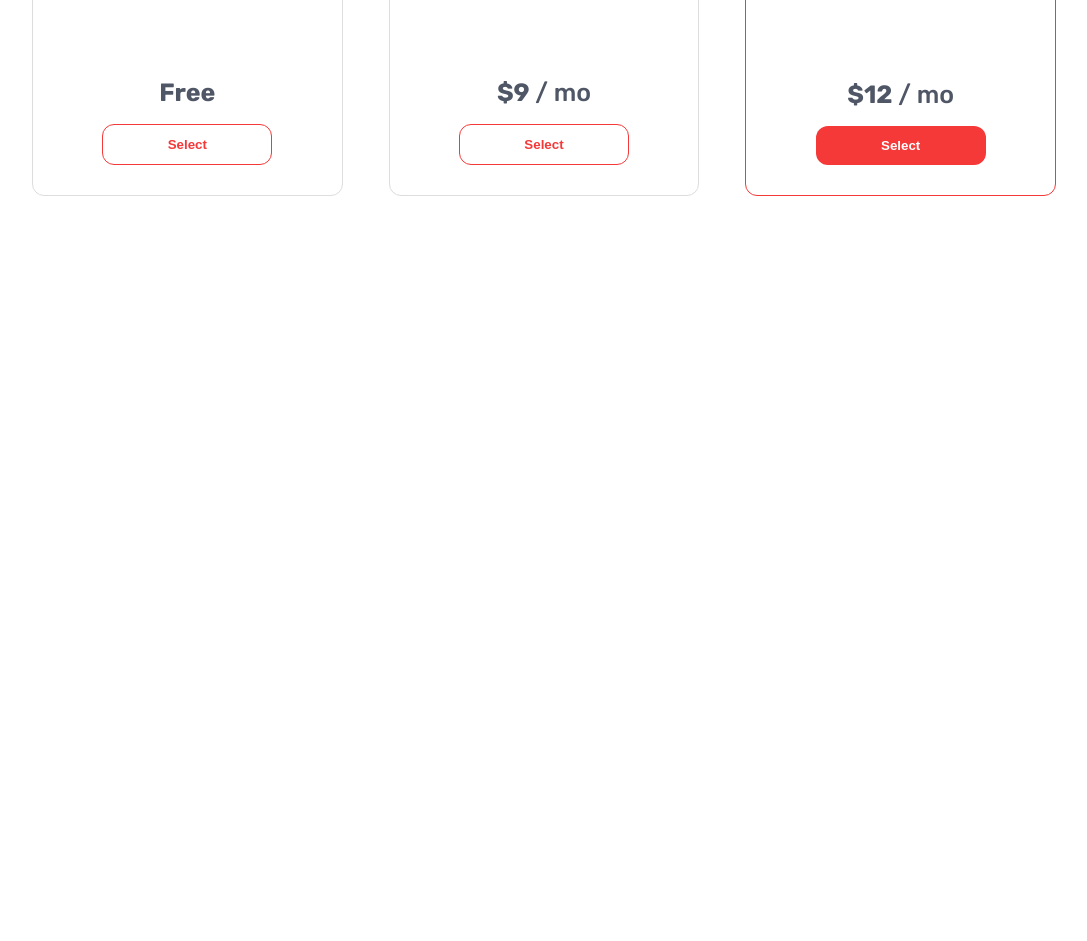
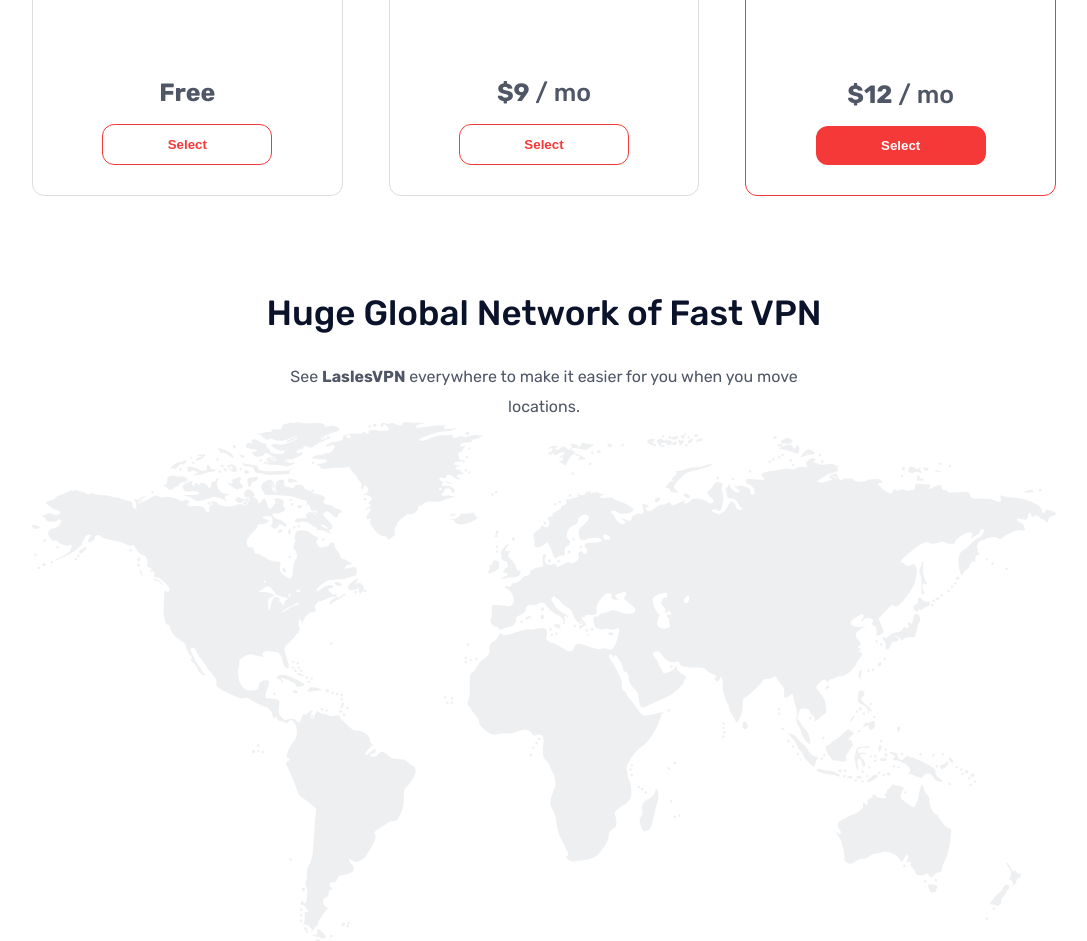
Before and after one commit to Yussif20/laseles_vpn_landing_page, a plain HTML site: page index.html in a window 1280 px wide. Shown: the part 2190-3131 px from the top of the page, without its empty margins (96-1183 px from the left). Before the commit the page ends 2432 px from the top, so only its background shows below. Drawn offline with Linux system fonts and the light colour scheme.

Commit message:
adding the partners section

```diff
--- a/components/_global.scss
+++ b/components/_global.scss
@@ -28,6 +28,21 @@ section {
   padding: 4.6rem 0;
 }
 
+.section__heading {
+  text-align: center;
+  margin: 0 auto;
+  h2 {
+    color: var(--color-very-dark-grey);
+    font-weight: 500;
+    font-size: 3.5rem;
+    line-height: 5rem;
+    margin-bottom: 2.4rem;
+  }
+  p {
+    line-height: 3rem;
+  }
+}
+
 .secondary-btn {
   background-color: var(--color-white);
   color: var(--color-red);
--- a/components/_pricing.scss
+++ b/components/_pricing.scss
@@ -1,17 +1,3 @@
-.pricing__heading {
-  text-align: center;
-  margin: 0 auto;
-  h2 {
-    color: var(--color-very-dark-grey);
-    font-weight: 500;
-    font-size: 3.5rem;
-    line-height: 5rem;
-    margin-bottom: 2.4rem;
-  }
-  p {
-    line-height: 3rem;
-  }
-}
 .pricing__plans {
   margin-top: 4.6rem;
   display: flex;
--- a/index.html
+++ b/index.html
@@ -113,7 +113,7 @@
       <!-- Features End  -->
       <!-- Pricing Start  -->
       <section class="pricing">
-        <div class="pricing__heading">
+        <div class="section__heading">
           <h2>Choose Your Plan</h2>
           <p>
             Let's choose the package that is best for you and explore it happily
@@ -226,6 +226,21 @@
         </div>
       </section>
       <!-- Pricing End  -->
+      <!-- Partners Start  -->
+      <section class="partners" id="#partners">
+        <div class="section__heading">
+          <h2>Huge Global Network of Fast VPN</h2>
+          <p>
+            See <strong>LaslesVPN</strong> everywhere to make it easier for you
+            when you move
+            <br />
+            locations.
+          </p>
+        </div>
+        <img src="assets/Huge Global.svg" alt="" />
+        <img src="assets/Sponsored.svg" alt="" />
+      </section>
+      <!-- Partners End -->
     </div>
   </body>
 </html>
--- a/styles.scss
+++ b/styles.scss
@@ -5,3 +5,4 @@
 @import "./components/about";
 @import "./components/features";
 @import "./components/pricing";
+@import "./components/partners";
```
Also changed, not shown: components/_partners.scss (added), styles/styles.css, 1 other file.
